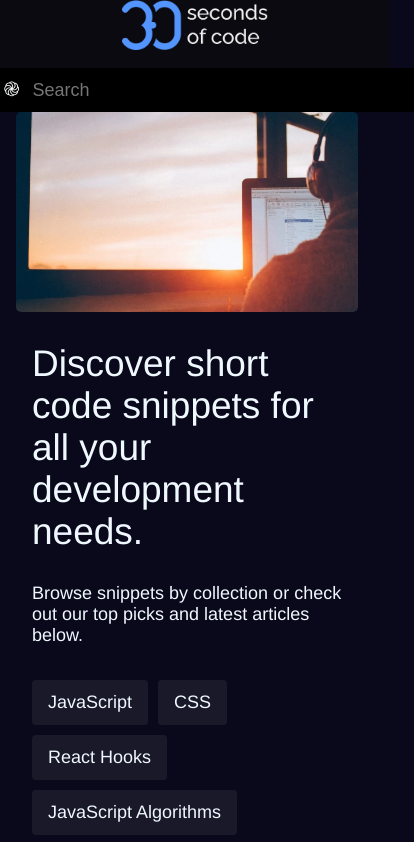
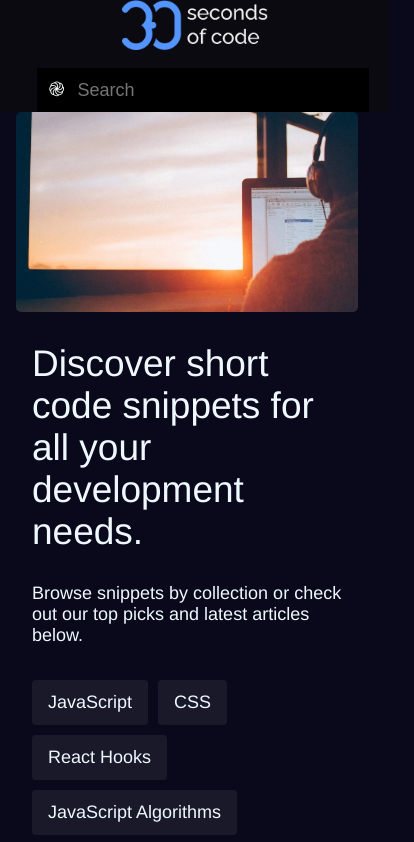
Before and after one commit to kingfier/learn, a plain HTML site: page index.html in a window 390 px wide. Shown: the top 842 px of the page, 414 px wide, since content can reach past the window. Drawn offline with Linux system fonts and the light colour scheme.

Commit message:
исправлена адаптация поисковика

```diff
--- a/scss/blocks/_header.scss
+++ b/scss/blocks/_header.scss
@@ -61,9 +61,12 @@
       background-color: rgb(0, 0, 0);
       border: 0;
       height: 44px;
-      width: 390px;
+      min-width: 390px;
       padding: 4px 8px;
       font-size: 18px;
+      @media (max-width: 400px){
+        min-width: 300px;
+      }
     }
 
     &::before{
```
Also changed, not shown: css/index.css, 1 other file.
